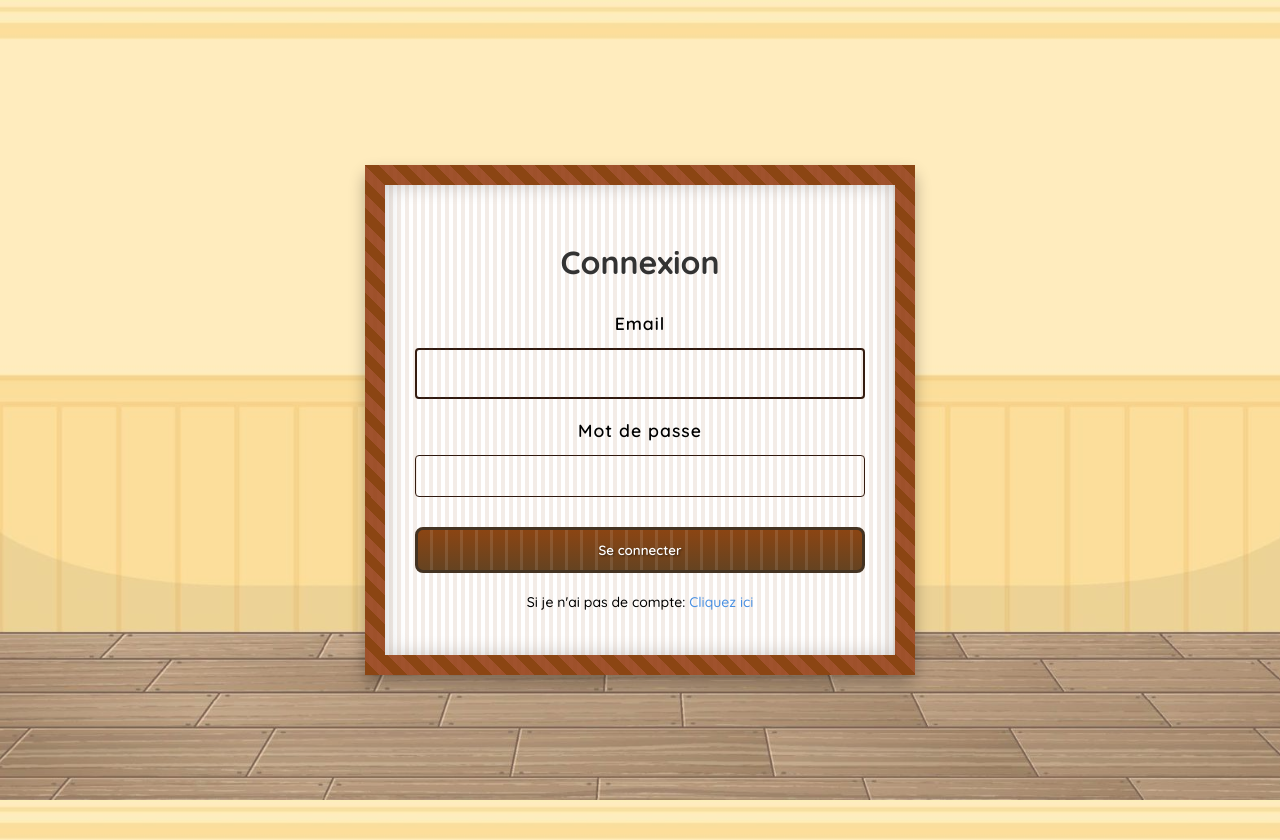
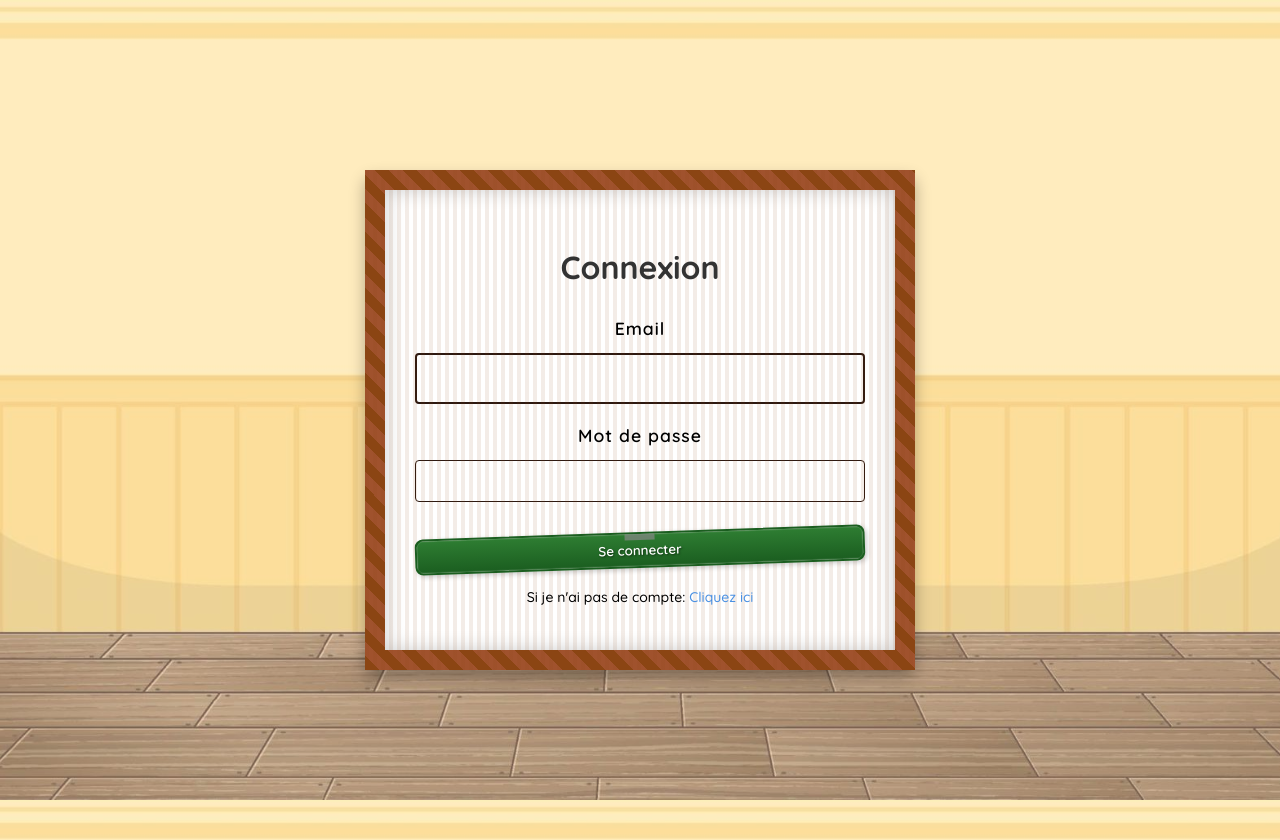
Before and after one commit to Dylserker/focus-carot-web, a React (Create React App) app in the folder frontend/: page /login in a window 1280 px wide. Built offline with nearby package versions, Linux system fonts and the light colour scheme.

Commit message:
Task Bouton modifier en magnette

```diff
--- a/frontend/src/pages/Task/Task.css
+++ b/frontend/src/pages/Task/Task.css
@@ -681,6 +681,97 @@ button:active {
     font-family: 'Quicksand', sans-serif;
 }
 
+button[title="Modifier"],
+button[children="Modifier"],
+.edit-button,
+button[type="submit"],
+.modal-content button[type="submit"],
+.modal-actions button[type="submit"],
+.form-actions button[type="submit"],
+.save-button {
+    background: linear-gradient(to bottom, #2e7d32, #1b5e20) !important;
+    border: 2px solid #1b5e20 !important;
+    padding: 8px 16px !important;
+    transform: rotate(-2deg) !important;
+    box-shadow:
+            2px 2px 5px rgba(0, 0, 0, 0.2),
+            0 0 0 1px rgba(255, 255, 255, 0.1) inset !important;
+    position: relative !important;
+    transition: all 0.3s ease !important;
+    color: white !important;
+}
+
+button[title="Modifier"]::before,
+button[children="Modifier"]::before,
+.edit-button::before,
+button[type="submit"]::before,
+.modal-content button[type="submit"]::before,
+.modal-actions button[type="submit"]::before,
+.form-actions button[type="submit"]::before,
+.save-button::before {
+    content: '' !important;
+    position: absolute !important;
+    top: -2px !important;
+    left: 50% !important;
+    transform: translateX(-50%) !important;
+    width: 30px !important;
+    height: 8px !important;
+    background: #888 !important;
+    border-radius: 3px 3px 0 0 !important;
+    opacity: 0.7 !important;
+    z-index: 1 !important;
+}
+
+button[title="Modifier"]:hover,
+button[children="Modifier"]:hover,
+.edit-button:hover,
+button[type="submit"]:hover,
+.modal-content button[type="submit"]:hover,
+.modal-actions button[type="submit"]:hover,
+.form-actions button[type="submit"]:hover,
+.save-button:hover {
+    transform: rotate(0deg) scale(1.05) !important;
+    background: linear-gradient(to bottom, #388e3c, #2e7d32) !important;
+}
+
+.view-task-button,
+.task-actions button[title="Voir"],
+.task-actions button[children="Voir"] {
+    background: linear-gradient(to bottom, #2e7d32, #1b5e20) !important;
+    border: 2px solid #1b5e20 !important;
+    padding: 8px 16px !important;
+    transform: rotate(-2deg) !important;
+    box-shadow:
+            2px 2px 5px rgba(0, 0, 0, 0.2),
+            0 0 0 1px rgba(255, 255, 255, 0.1) inset !important;
+    position: relative !important;
+    transition: all 0.3s ease !important;
+    color: white !important;
+}
+
+.view-task-button::before,
+.task-actions button[title="Voir"]::before,
+.task-actions button[children="Voir"]::before {
+    content: '' !important;
+    position: absolute !important;
+    top: -2px !important;
+    left: 50% !important;
+    transform: translateX(-50%) !important;
+    width: 30px !important;
+    height: 8px !important;
+    background: #888 !important;
+    border-radius: 3px 3px 0 0 !important;
+    opacity: 0.7 !important;
+    z-index: 1 !important;
+}
+
+.view-task-button:hover,
+.task-actions button[title="Voir"]:hover,
+.task-actions button[children="Voir"]:hover {
+    transform: rotate(0deg) scale(1.05) !important;
+    background: linear-gradient(to bottom, #388e3c, #2e7d32) !important;
+}
+
 @media (max-width: 768px) {
     .task-containers {
         grid-template-columns: 1fr;
```
